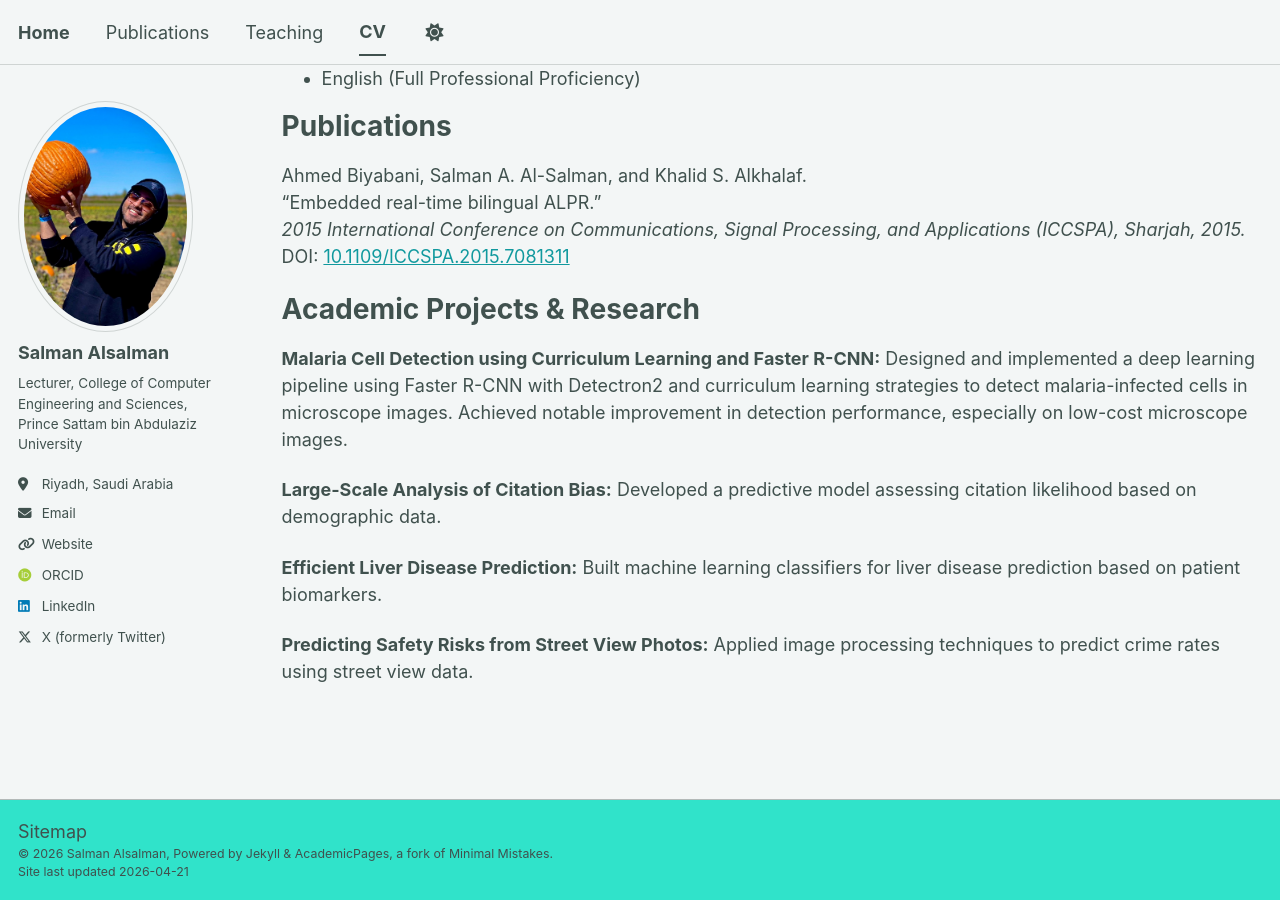
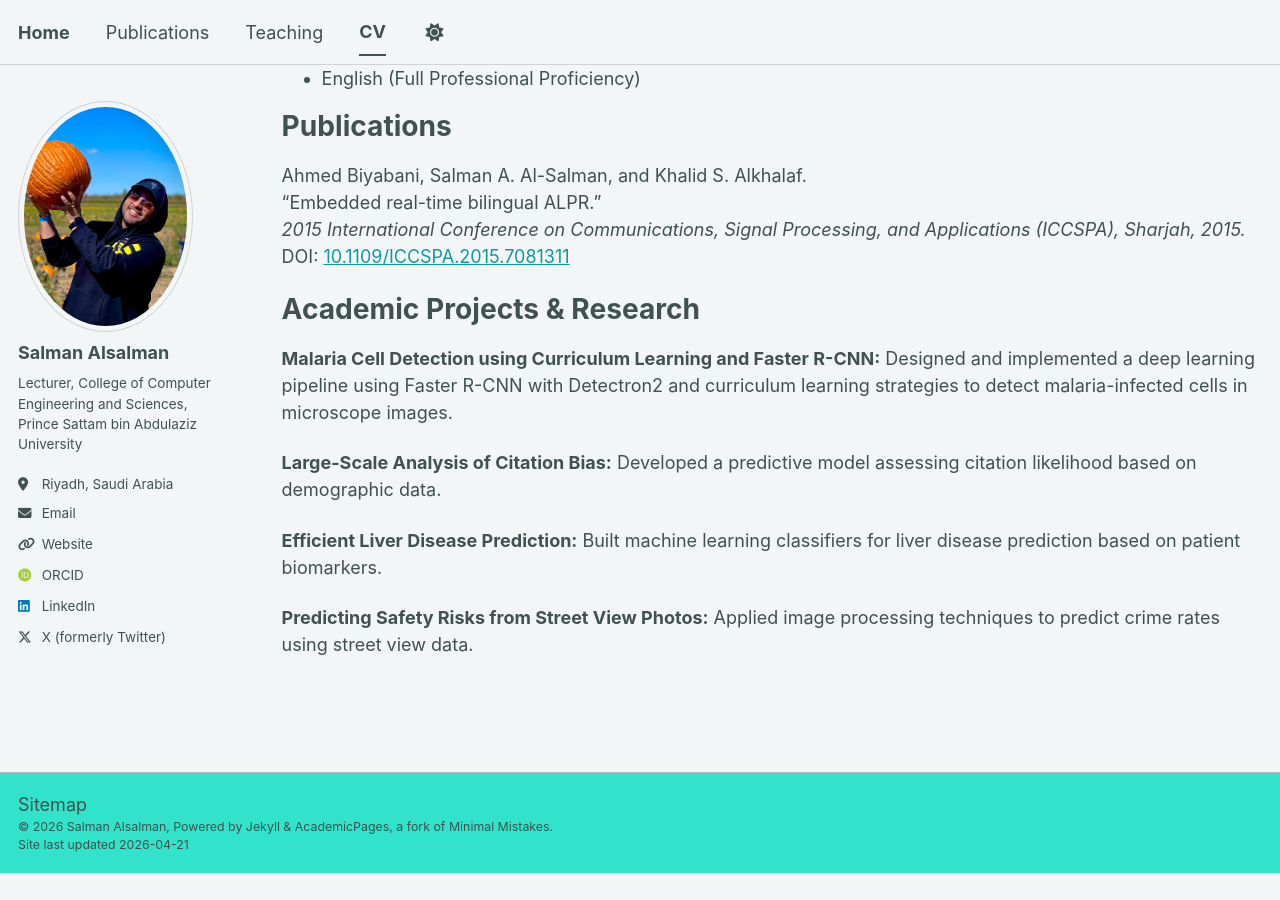
Before and after one commit to x1xSAS/x1xSAS.github.io, a Jekyll site: the page built from _pages/cv.md, in a window 1280 px wide and 900 px high, scrolled down 3079 px. Built offline with Jekyll 4.4.1, drawn with Linux system fonts in a browser that asks for light colours; some web fonts are replaced; a script bundle is joined from its source files by our own code; library files that are not in the unit come from our copies; after the commit the page ends 3952 px from its top, so only the background shows below that.

Commit message:
Update cv.md

```diff
--- a/_pages/cv.md
+++ b/_pages/cv.md
@@ -137,7 +137,7 @@
 Academic Projects & Research
 ======
 
-**Malaria Cell Detection using Curriculum Learning and Faster R-CNN:** Designed and implemented a deep learning pipeline using Faster R-CNN with Detectron2 and curriculum learning strategies to detect malaria-infected cells in microscope images. Achieved notable improvement in detection performance, especially on low-cost microscope images.
+**Malaria Cell Detection using Curriculum Learning and Faster R-CNN:** Designed and implemented a deep learning pipeline using Faster R-CNN with Detectron2 and curriculum learning strategies to detect malaria-infected cells in microscope images.
 
 **Large-Scale Analysis of Citation Bias:** Developed a predictive model assessing citation likelihood based on demographic data.
 
```
